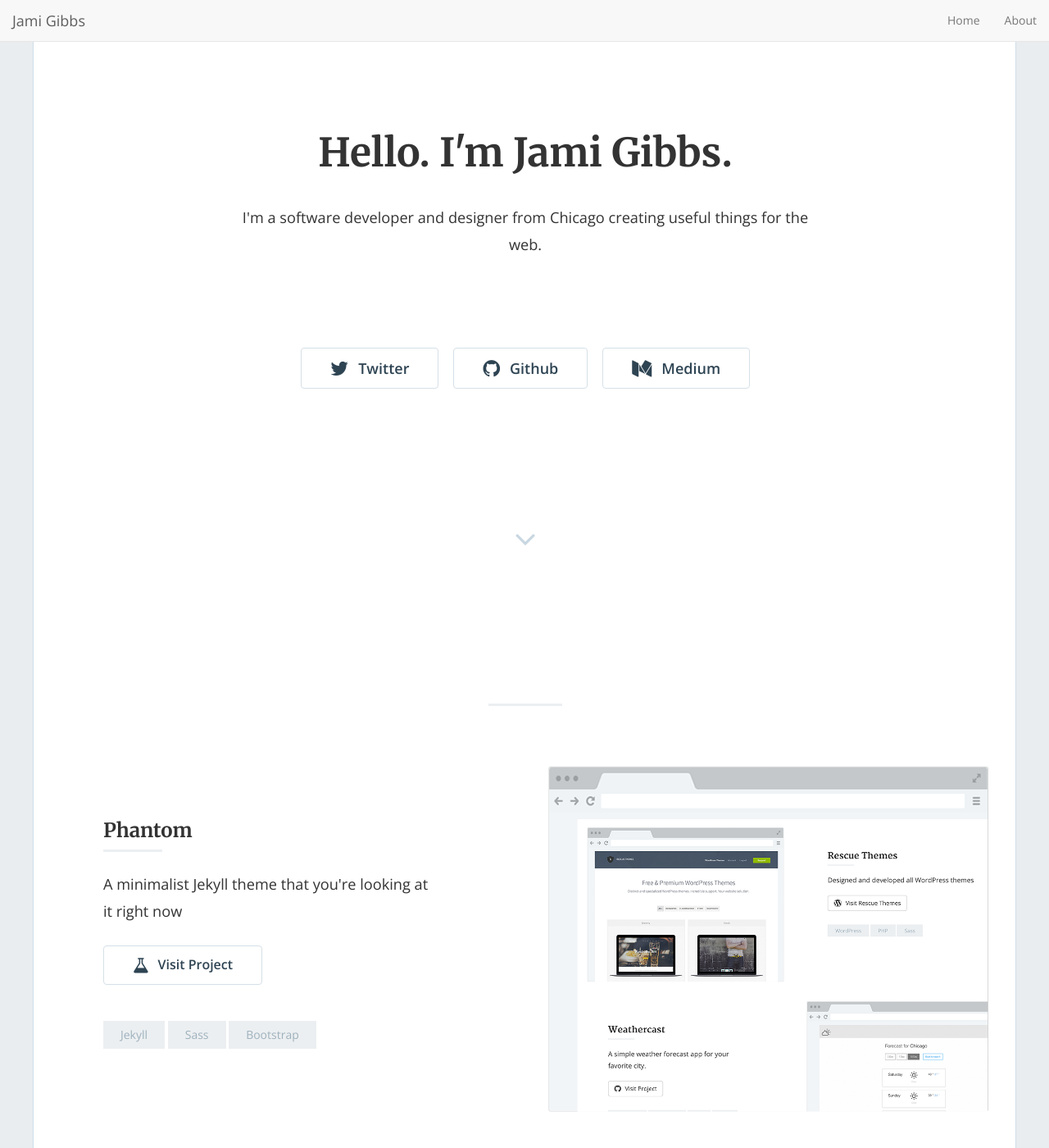
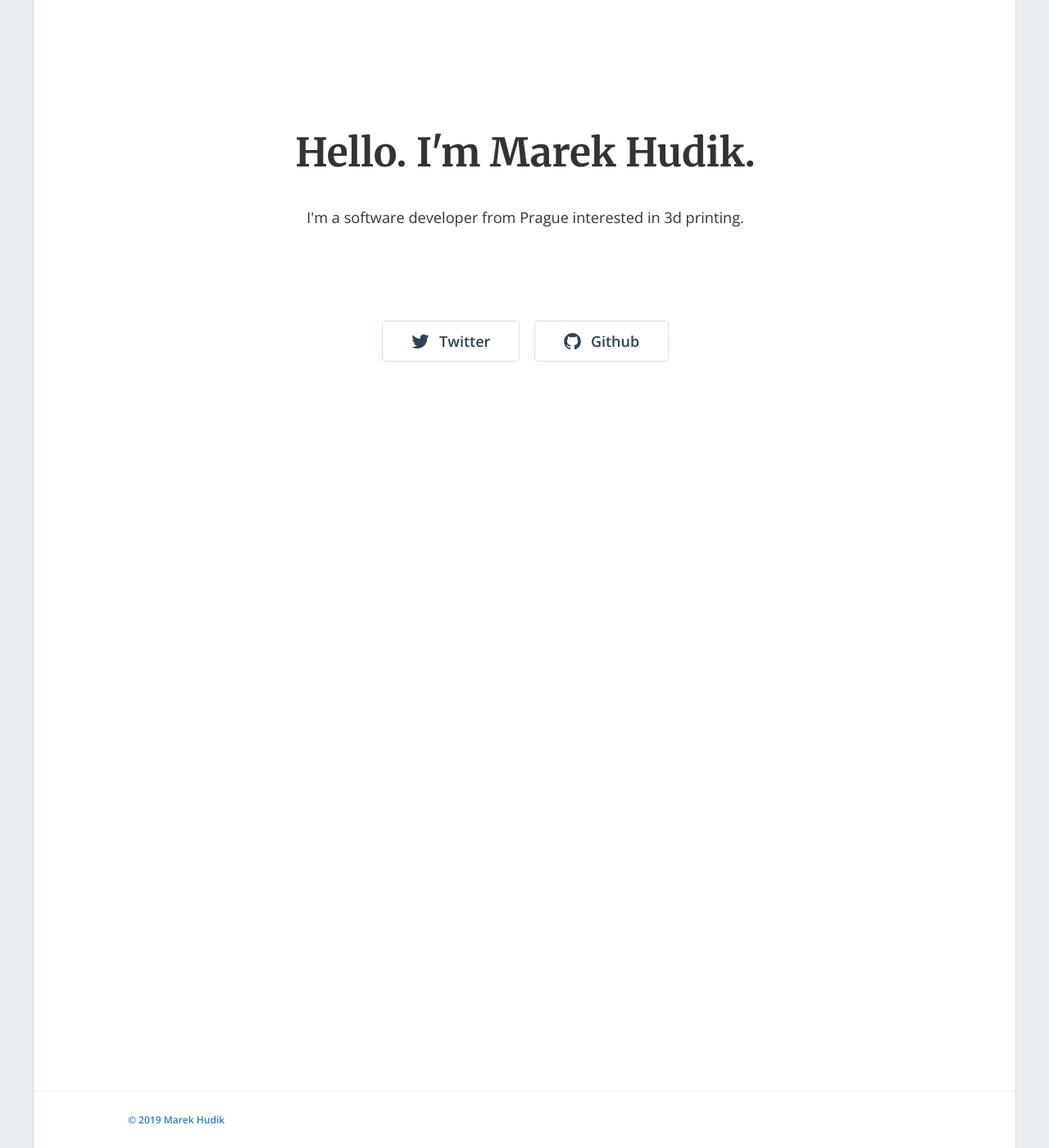
Before and after one commit to amra/hudik.cz, a Jekyll site: the page built from index.html, in a window 1280 px wide and 1400 px high. Shown: the whole window at 82% size. Built offline with Jekyll 4.4.1, drawn with Linux system fonts in a browser that asks for light colours; nearby versions of some CDN libraries; the list of posts is cut into pages by our own code; some of the changed text lies outside the part shown.

Commit message:
adjustment

```diff
--- a/_config.yml
+++ b/_config.yml
@@ -13,14 +13,14 @@
 # you will see them accessed via {{ site.title }}, {{ site.email }}, and so on.
 # You can create any custom variable you would like, and they will be accessible
 # in the templates via {{ site.myvariable }}.
-title: "Hello. I'm Jami Gibbs."
-email: 'jami0821@gmail.com'
-description: "I'm a software developer and designer from Chicago creating useful things for the web."
+title: "Hello. I'm Marek Hudik."
+email: 'marek@hudik.cz'
+description: "I'm a software developer from Prague interested in 3d printing."
 baseurl: "" # the subpath of your site, e.g. /blog
-url: "http://jamigibbs.github.io/phantom" # the base hostname & protocol for your site, e.g. http://example.com
-twitter_username: 'jamigibbs'
-github_username: 'jamigibbs'
-medium_username: 'blog.jamigibbs.com'
+url: "https://hudik.cz" # the base hostname & protocol for your site, e.g. http://example.com
+twitter_username: 'budzes'
+github_username: 'amra'
+medium_username: ''
 
 # Build settings
 markdown: kramdown
@@ -30,13 +30,13 @@ plugins:
 
 ### Phantom settings
 paginate: 10
-footer_text: '© 2018 Jami Gibbs'
-admin_name: 'Jami Gibbs'
+footer_text: '© 2019 Marek Hudik'
+admin_name: 'Marek Hudik'
 google_analytics: "UA-9999999-99" # Update with your own tracking ID
 enable_contact: false
 
 #### Phantom Navigation menu
-enable_nav: true
+enable_nav: false
 nav_item:
   - { url: '/', text: 'Home' }
   - { url: '/about', text: 'About' }
--- a/_includes/footer.html
+++ b/_includes/footer.html
@@ -1,5 +1,6 @@
+</div><!-- .main.container -->
 
-    <footer class="site-footer">
+    <footer class="site-footer container">
       <div class="container">
         <div class="row">
 
@@ -7,16 +8,17 @@
             <p class="text-muted text-left "><a href="{{ site.url }}">{{ site.footer_text }}</a></p>
           </div>
 
+          {% comment %}
           <div class="col-xs-12 col-md-6 col-md-offset-2">
             <a class="section-jump" href="#top">
               <i class="fa fa-angle-up fa-3x"></i>
             </a>
           </div>
+          {% endcomment %}
         </div>
       </div>
     </footer>
 
-  </div><!-- .main.container -->
 
     <!-- JavaScript -->
     <script src="//ajax.googleapis.com/ajax/libs/jquery/1.9.1/jquery.min.js"></script>
--- a/_includes/home-hero.html
+++ b/_includes/home-hero.html
@@ -43,9 +43,11 @@
 
       </div>
 
+      {% comment %}
       <a class="section-jump text-center" href="#portfolio">
         <i class="fa fa-angle-down fa-3x"></i>
       </a>
+      {% endcomment %}
 
     </div>
 
--- a/_layouts/home.html
+++ b/_layouts/home.html
@@ -7,6 +7,7 @@
         <div class="row">
           <div class="col-md-12">
 
+            {%comment%}
             {% if site.section_title != '' %}
             <h2 class="section-title text-center">{{ site.section_title }}</h2>
             {% endif %}
@@ -15,6 +16,7 @@
             {% endif %}
 
             <div class="break"></div>
+            {%endcomment%}
 
             {% for post in paginator.posts %}
               <div class="wow fadeIn">
--- a/css/style.scss
+++ b/css/style.scss
@@ -32,7 +32,12 @@ $secondary: #FF7B7B;
   }
 }
 
+html {
+  height: 100%;
+}
+
 body {
+  height: 100%;
   background-color: #e9edf0;
   @extend %opensans;
   -webkit-font-smoothing: antialiased;
@@ -84,6 +89,7 @@ button.btn, input.btn {
 }
 
 .main {
+  height: calc(100% - 70px);
   background-color: white;
   border-left: solid 1px #cedfea;
   border-right: solid 1px #cedfea;
@@ -312,9 +318,11 @@ button.btn, input.btn {
 --------------------------------------------------------------*/
 .site-footer {
   font-size: 14px;
-  margin-top: 2em;
   border-top: 1px solid #efefef;
   padding: 1em 0;
+  border-left: solid 1px #cedfea;
+  border-right: solid 1px #cedfea;
+  background-color: white;
   p {
     font-size: 12px;
     font-weight: 600;
```
Also changed, not shown: _posts/2016-02-17-weathercast.md (deleted, +0 -13 lines), _posts/2016-02-18-phantom-jekyll-template.md (deleted, +0 -13 lines), _posts/2016-02-19-rescue-themes.md (deleted, +0 -13 lines), _posts/2016-02-20-bloc-jams-angular.md (deleted, +0 -13 lines), Gemfile.lock (added).
